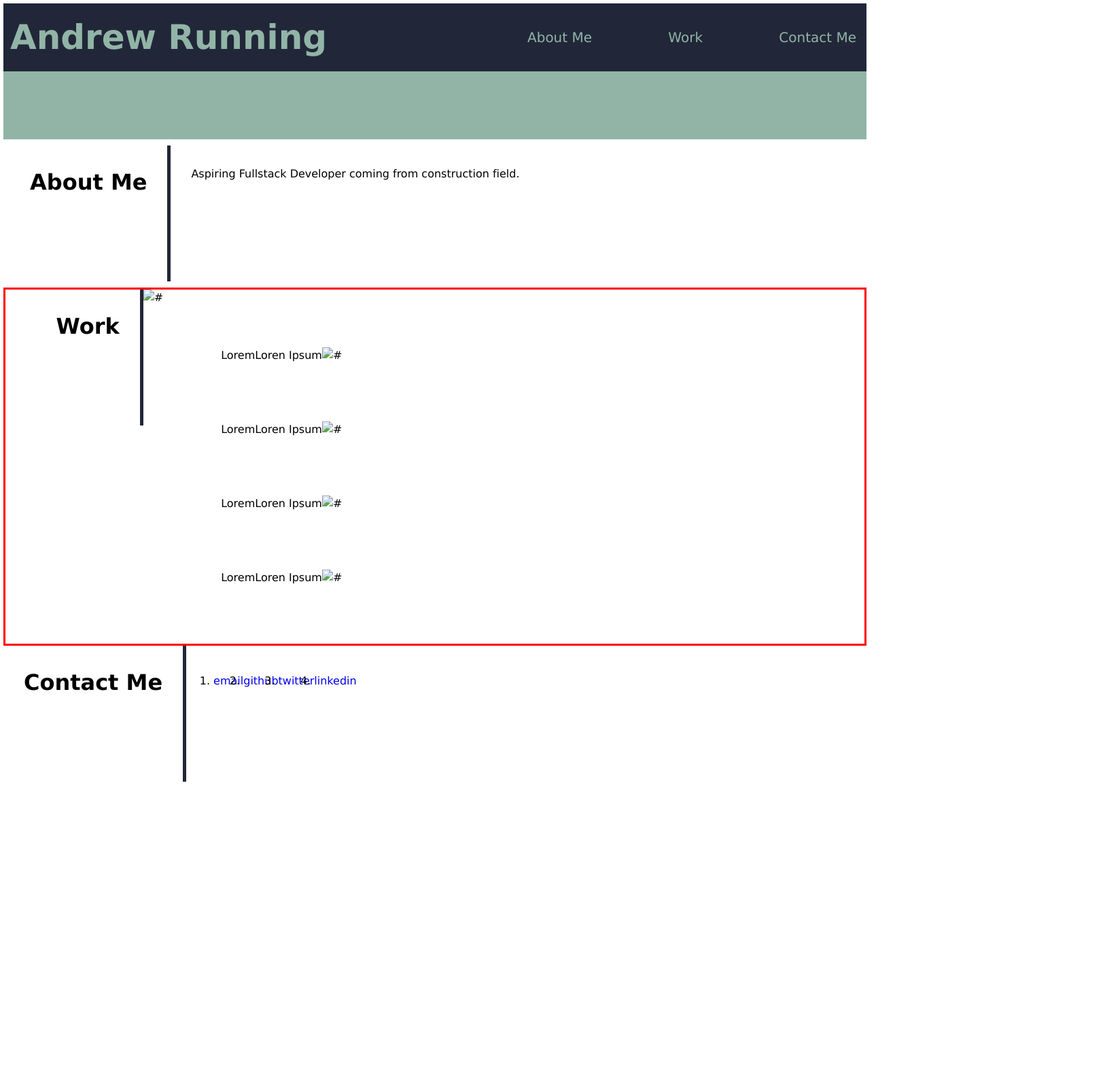
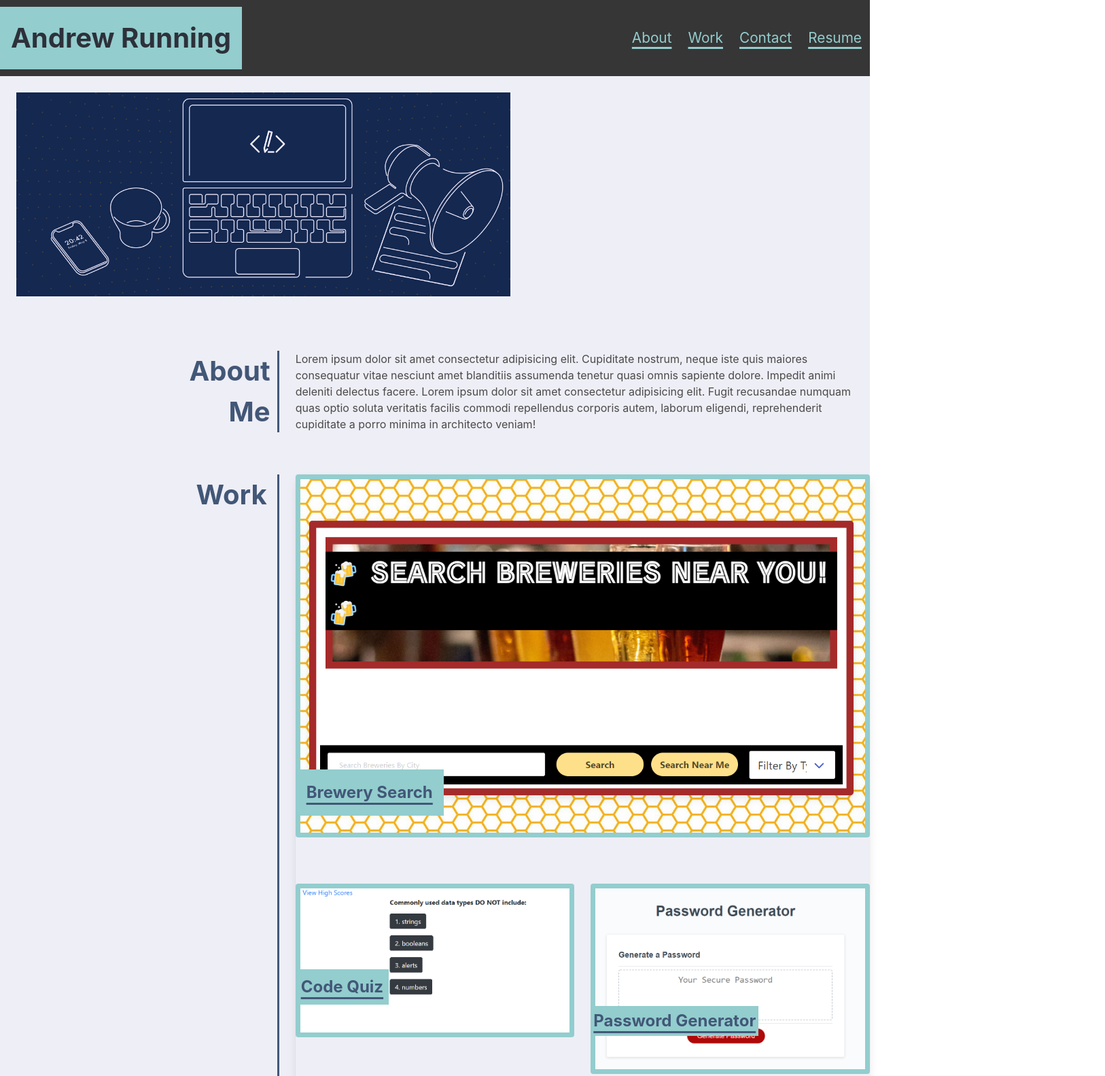
Before and after one commit to andrewrunning4/professional-portfolio, a plain HTML site: page index.html in a window 1280 px wide. Shown: the top 1583 px of the page at 68% size, 1626 px wide, since content can reach past the window. Before the commit the page ends 1155 px from the top, so only its background shows below. Drawn offline with nearby package versions, Linux system fonts and the light colour scheme.

Commit message:
styling updated

```diff
--- a/assets/css/reset.css
+++ /dev/null
@@ -1,74 +0,0 @@
-/* Box sizing rules */
-*,
-*::before,
-*::after {
-  box-sizing: border-box;
-}
-
-/* Remove default margin */
-body,
-h1,
-h2,
-h3,
-h4,
-p,
-figure,
-blockquote,
-dl,
-dd {
-  margin: 0;
-}
-
-/* Remove list styles on ul, ol elements with a list role, which suggests default styling will be removed */
-ul[role='list'],
-ol[role='list'] {
-  list-style: none;
-}
-
-/* Set core root defaults */
-html:focus-within {
-  scroll-behavior: smooth;
-}
-
-/* Set core body defaults */
-body {
-  min-height: 100vh;
-  text-rendering: optimizeSpeed;
-  line-height: 1.5;
-}
-
-/* A elements that don't have a class get default styles */
-a:not([class]) {
-  text-decoration-skip-ink: auto;
-}
-
-/* Make images easier to work with */
-img,
-picture {
-  max-width: 100%;
-  display: block;
-}
-
-/* Inherit fonts for inputs and buttons */
-input,
-button,
-textarea,
-select {
-  font: inherit;
-}
-
-/* Remove all animations, transitions and smooth scroll for people that prefer not to see them */
-@media (prefers-reduced-motion: reduce) {
-  html:focus-within {
-   scroll-behavior: auto;
-  }
-
-  *,
-  *::before,
-  *::after {
-    animation-duration: 0.01ms !important;
-    animation-iteration-count: 1 !important;
-    transition-duration: 0.01ms !important;
-    scroll-behavior: auto !important;
-  }
-}
--- a/assets/css/style.css
+++ b/assets/css/style.css
@@ -1,135 +1,129 @@
-
-/* set variables for colors used */
-:root {
-    --background: #212738;
-    --foreground: #92B4A7;
-    --accent: #FCC8C2;
-    --selection: #B388EB;
-    --backgroundSL: #C2CFB2;
+.hero-body img {
+    /* max-height: 400px; */
+    width: max-content;
+    max-height: 300px;
 }
 
-/* set variables for highlight color and background */
-::selection {
-    background-color: var(--selection);
-    color: var(--backgroundSL);
-}
-
-/*sets styling for whole page */
-body {
-    padding: 5px;
-    font-family: 'Lucida Sans', 'Lucida Sans Regular', 'Lucida Grande', 'Lucida Sans Unicode', Geneva, Verdana, sans-serif;
+.hero {
+    background-color: #eeeef6;
 }
 
 
-nav {
-    display: flex;
-    flex-direction: row;
-    padding: 5px;
+.about-me {
     width: 100%;
-    justify-content: space-between;
-    background-color: var(--background);
+    margin-bottom: 50px;
+    background-color: #eeeef6;
 }
 
-nav h1 {
-    display: flex;
-    justify-content: left;
-    align-items: center;
-    font-size: 50px;
-    padding: 0px;
+.work {
+    width: 100%;
 
 }
 
-nav ul {
-    display: flex;
-    flex-direction: row;
-    color: var(--foreground);
-    justify-content: space-between;
-    align-items: center;
-    list-style-type: none;
-    padding: 5px;
-    font-size: 20px;
-    width: 40%;
-    text-underline-offset: 5px;
+.img-description {
+    position: relative;
+    width: fit-content;
+    top: -100px;
+    color: #425777;
+    font-size: 1.5rem;
+    background-color: #93cdce;
+    text-decoration: underline;
+    text-underline-offset: .3em;
+    text-decoration-thickness: 3px;
 }
 
-nav a {
-    display: flex;
-    text-decoration: none;
-    color: var(--foreground);
-    padding: 5px;
-    justify-content: right;
+.navbar-end > .navbar-item {
+    color: #93cdce;
+    font-size: 1.3rem;
+    text-decoration: underline;
+    text-underline-offset: .3em;
+    text-decoration-thickness: 3px;
 }
 
-figure {
-    display: flex;
+.navbar-brand p {
+    color: #2d313a;
+    background-color: #93cdce;
+    font-weight: bold;
+    font-size: 2.5rem;
+    margin-top: 10px;
+    margin-bottom: 10px;
+
+}
+
+.about-text {
+    font-size: 2.5rem;
+    border-right: 3px solid #425777;
+    padding-right: 10px;
+    color: #425777;
+    font-weight: bold;
+}
+
+.about-description {
     width: 100%;
-    height: 100px;
-    background-color: var(--foreground);
-
 }
 
 
 
-.about {
-    display: flex;
-    flex-direction: row;
-    flex-wrap: wrap;
-    margin: 9px;
+h3 {
+    font-size: 2.5rem;
+    border-right: 3px solid #425777;
+    color: #425777;
+    font-weight: bold;
+    padding-right: 15px;
 }
 
 
 
-h2 {
-    font-size: 2rem;
+main {
+    background-color: #eeeef6;
+    padding-top: 50px;
 }
 
-h2, .about>p {
-    display: inline;
-    height: 200px;
-    padding: 30px;
-    border-right: 5px solid #212738;
-    /* margin: auto; */
+figure img {
+    border: 7px solid #93cdce;
 }
 
-.about>p {
-    border-right: none;
+.card {
+    background-color: #eeeef6;
 }
 
-.work {
-    display: flex;
-    flex-direction: row;
-    height: fit-content;
-    border: 3px solid red;
+.links {
+    color: #425777;
+    text-decoration: underline;
+    text-underline-offset: .3em;
+    text-decoration-thickness: 3px;
+    font-size: 1.2rem;
 
 }
 
-.card {
-    display: flex;
-    justify-content: flex-start;
-    flex-direction: row;
-    top: 50px;
-    padding: 40px;
-    margin: 5px;
+.link-line > a {
+    /* border: 3px solid red; */
+    font-size: 1.4rem;
+
+    /* padding: 50px; */
+    width: fit-content;
+    min-width: 150px;
+
 }
 
-aside {
-    flex-direction: row;
-    padding: 20px;
-    margin: 20px;
+/* .link-line {
+    justify-content: space-around;
+} */
+
+/* .link-container {
+    width: 100%;
+} */
+
+.link-column {
+    font-size: 3rem;
+    justify-content: space-around;
 }
 
-footer {
-    display: flex;
-    flex-direction: row;
+.cimage img {
+    max-height: 327px;
 }
 
-footer a {
-    text-decoration: none;
+.img-description > a {
+    color: #425777;
+    font-weight: bold;
 }
-
-footer ol {
-    display: flex;
-    flex-direction: row;
-    padding: 20px;
-    margin: 20px;
-}
--- a/index.html
+++ b/index.html
@@ -1,73 +1,153 @@
 <!DOCTYPE html>
 <html lang="en">
-
-<head>
+  <head>
     <meta charset="UTF-8">
     <meta http-equiv="X-UA-Compatible" content="IE=edge">
     <meta name="viewport" content="width=device-width, initial-scale=1.0">
-    <link rel="stylesheet" type="text/css" href="/assets/css/reset.css">
-    <link rel="stylesheet" type="text/css" href="/assets/css/style.css">
-    <title>Andrew Running's Portfolio</title>
-</head>
-
-<body class="container">
-    <nav>
-        <h1><a href="#home">Andrew Running</a></h1>
-        <ul>
-            <li><a href="#about">About Me</a></li>
-            <li><a href="#work">Work</a></li>
-            <li><a href="#contact">Contact Me</a></li>
-        </ul>
+    <link rel="stylesheet" href="https://cdn.jsdelivr.net/npm/bulma@0.9.3/css/bulma.min.css">
+    <link rel="stylesheet" href="./assets/css/style.css">
+    <title>Andrew's Professional Portfolio</title>
+  </head>
+  <body>
+    <nav class="navbar has-background-dark" role="navigation" aria-label="main navigation">
+      <div class="navbar-brand">
+        <p class="p-4">Andrew Running</p>
+        <a role="button" class="navbar-burger" aria-label="menu" aria-expanded="false">
+          <span aria-hidden="true"></span>
+          <span aria-hidden="true"></span>
+          <span aria-hidden="true"></span>
+        </a>
+      </div>
+      <div class="navbar-end">
+        <a id="1" class="navbar-item" href="#aboutMe">About</a>
+        <a class="navbar-item" href="#myWork">Work</a>
+        <a class="navbar-item" href="#myContact">Contact</a>
+        <a class="navbar-item" href="#myResume">Resume</a>
+      </div>
     </nav>
 
-    <figure class="bannerimage"></figure>
+    <section class="hero is-small">
+      <div class="hero-body">
+        <img src="./assets/images/update-social-banner.png" alt="coding desk">
+      </div>
+    </section>
+    <main>
+      <div class="about-me" id="aboutMe">
+        <div class="columns is-flex">
+          <div class="column is-flex is-one-third-desktop is- is-justify-content-right">
+            <h2 class="about-text has-text-right">About<br/>Me</h2>
+          </div>
+          <div class="column">
+            <p class="about-description">
+              Lorem ipsum dolor sit amet consectetur adipisicing elit.
+              Cupiditate nostrum, neque iste quis maiores consequatur vitae
+              nesciunt amet blanditiis assumenda tenetur quasi omnis sapiente
+              dolore. Impedit animi deleniti delectus facere. Lorem ipsum dolor
+              sit amet consectetur adipisicing elit. Fugit recusandae numquam
+              quas optio soluta veritatis facilis commodi repellendus corporis
+              autem, laborum eligendi, reprehenderit cupiditate a porro minima
+              in architecto veniam!
+            </p>
+          </div>
+        </div>
+      </div>
 
-    <main class="row">
-        <section id="about" class="about">
-            <h2>About Me</h2>
-            <p>Aspiring Fullstack Developer coming from construction field. </p>
-        </section>
+      <div class="work" id="myWork">
+        <div class="columns is-flex">
+          <div class="column is-flex is-one-third is-justify-content-right">
+            <h3 class="has-text-right">Work</h3>
+          </div>
+          <div id="work-card-container" class="column">
+            <div class="card is-flex">
+              <div class="card-image">
+                <figure class="image">
+                  <img src="./assets/images/project1.png" alt="brewery search">
+                  <p class="img-description p-4">
+                    <a href="https://andrewrunning4.github.io/project1/" target="_blank">Brewery Search</a>
+                  </p>
+                </figure>
 
-        <section id="work" class="work">
-            <h2>&nbsp;&nbsp;&nbsp;&nbsp;Work</h2>
-            <img src="#" alt="#">
-            <aside>
-                <section class="card" id="card1">
-                    <header>Lorem</header>
-                    <p>Loren Ipsum</p>
-                    <img src="#" alt="#">
-                </section>
-                <section class="card" id="card2">
-                    <header>Lorem</header>
-                    <p>Loren Ipsum</p>
-                    <img src="#" alt="#">
-                </section>
-                <section class="card" id="card3">
-                    <header>Lorem</header>
-                    <p>Loren Ipsum</p>
-                    <img src="#" alt="#">
-                </section>
-                <section class="card" id="card4">
-                    <header>Lorem</header>
-                    <p>Loren Ipsum</p>
-                    <img src="#" alt="#">
-                </section>
-            </aside>
-        </section>
-    </main>
+                <div class="columns is-align-items-stretch">
+                  <figure class="column image cimage">
+                    <img src="./assets/images/codequiz.png" alt="code quiz">
+                    <p class="img-description p-2">
+                      <a href="https://andrewrunning4.github.io/code-quiz/" target="_blank">Code Quiz</a>
+                    </p>
+                  </figure>
+                  <figure class="column image cimage">
+                    <img src="./assets/images/passwordgenerator.png" alt="password generator">
+                    <p class="img-description p-1">
+                      <a target="_blank" href="https://andrewrunning4.github.io/password-generator">Password Generator</a>
+                    </p>
+                  </figure>
+                </div>
+                <div class="columns">
+                  <figure class="column image cimage">
+                    <img src="./assets/images/workdayscheduler.png" alt="workday scheduler">
+                    <p class="img-description p-2">
+                      <a href="https://andrewrunning4.github.io/work-day-scheduler/" target="_blank">Workday Scheduler</a>
+                    </p>
+                  </figure>
+                  <figure class="column image cimage">
+                    <img src="./assets/images/weather.png" alt="weather dashboard">
+                    <p class="img-description p-2">
+                      <a href="">Weather Dashboard</a>
+                    </p>
+                  </figure>
+                </div>
+              </div>
+            </div>
+          </div>
+        </div>
+      </div>
+
+      <div class="columns is-flex" id="myContact">
+        <div class="column is-flex is-one-third is-justify-content-right">
+          <h3 class="contact-text has-text-right">Contact<br/>Me</h3>
+        </div>
+        <div class="column link-column is-flex p-6 m-3">
+          <div class="columns link-container is-flex">
+            <div class="column link-line is-flex">
+              <a class="links" href="tel:5554280940" type="tel">555-555-5555</a>
+            </div>
+            <div class="column link-line is-flex">
+              <a class="links mr-6 ml-6" href="mailto:andrew.running@gmail.com">Andrew.Running@gmail.com</a>
+            </div>
+            <div class="column link-line is-flex">
+              <a class="links" href="https://github.com/andrewrunning4" target="_blank">GitHub</a>
+            </div>
+            <div class="column link-line is-flex">
+              <a class="links" href="#">Twitter</a>
+            </div>
+            <div class="column link-line is-flex">
+              <a class="links" href="www.linkedin.com/in/andrew-running-761130188">LinkedIn</a>
+            </div>
+          </div>
+        </div>
+      </div>
+
+      <div class="work" id="myResume">
+        <div class="columns is-flex">
+          <div class="column is-flex is-one-third is-justify-content-right">
+            <h3 class="has-text-right">Resume</h3>
+          </div>
+          <div id="resume-card-container" class="column">
+            <div class="card is-flex">
+              <div class="card-image">
+                <figure class="image">
+                  <img src="./assets/images/resume.png" alt="resume">
+                  <p class="img-description p-4">
+                    <a href="#" target="_blank">Resume</a>
+                  </p>
+                </figure>
 
 
-    <footer id="contact" class="contact">
-        <h2>Contact Me</h2>
-        <ol>
-            <li><a href="#">email</a></li>
-            <li><a href="#">github</a></li>
-            <li><a href="#">twitter</a></li>
-            <li><a href="#">linkedin</a></li>
-        </ol>
 
-
-    </footer>
-</body>
-
+              </div>
+            </div>
+          </div>
+        </div>
+      </div>
+    </main>
+  </body>
 </html>
```
Also changed, not shown: assets/images/bannerimg.jfif (deleted), assets/images/codequiz.png (added), assets/images/passwordgenerator.png (added), assets/images/project1.png (added), assets/images/resume.png (added), assets/images/update-social-banner.png (added), assets/images/weather.png (added), assets/images/workdayscheduler.png (added).
